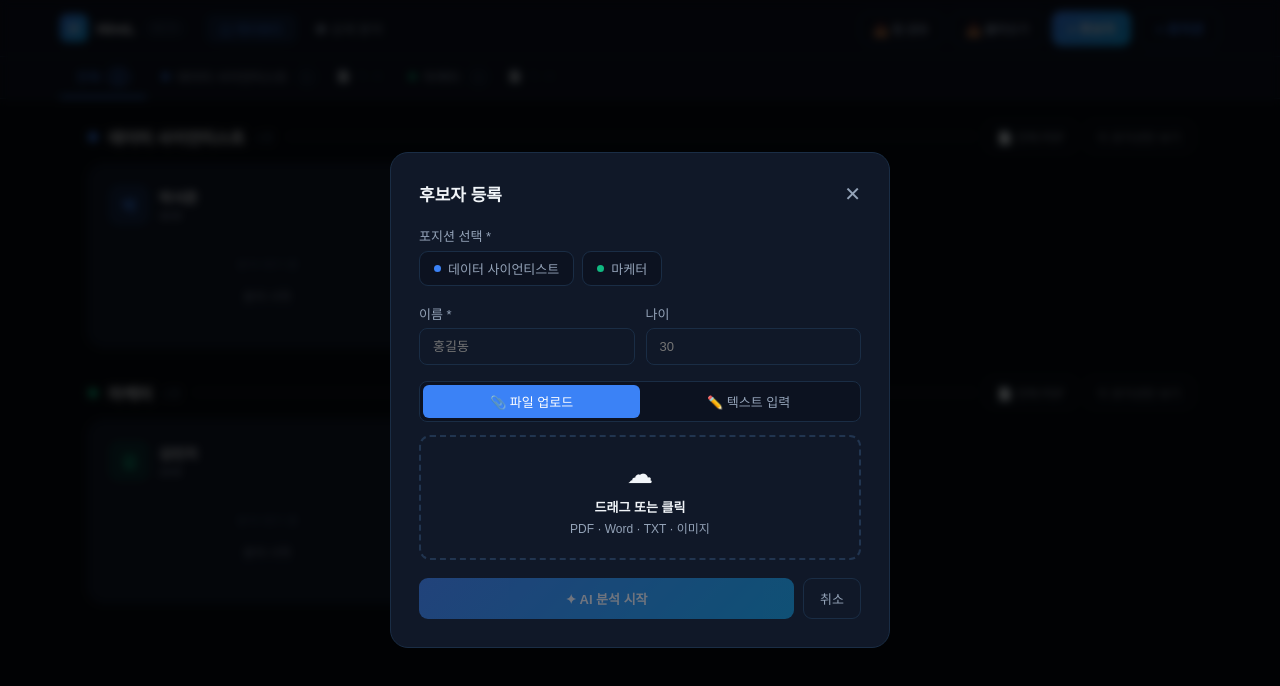
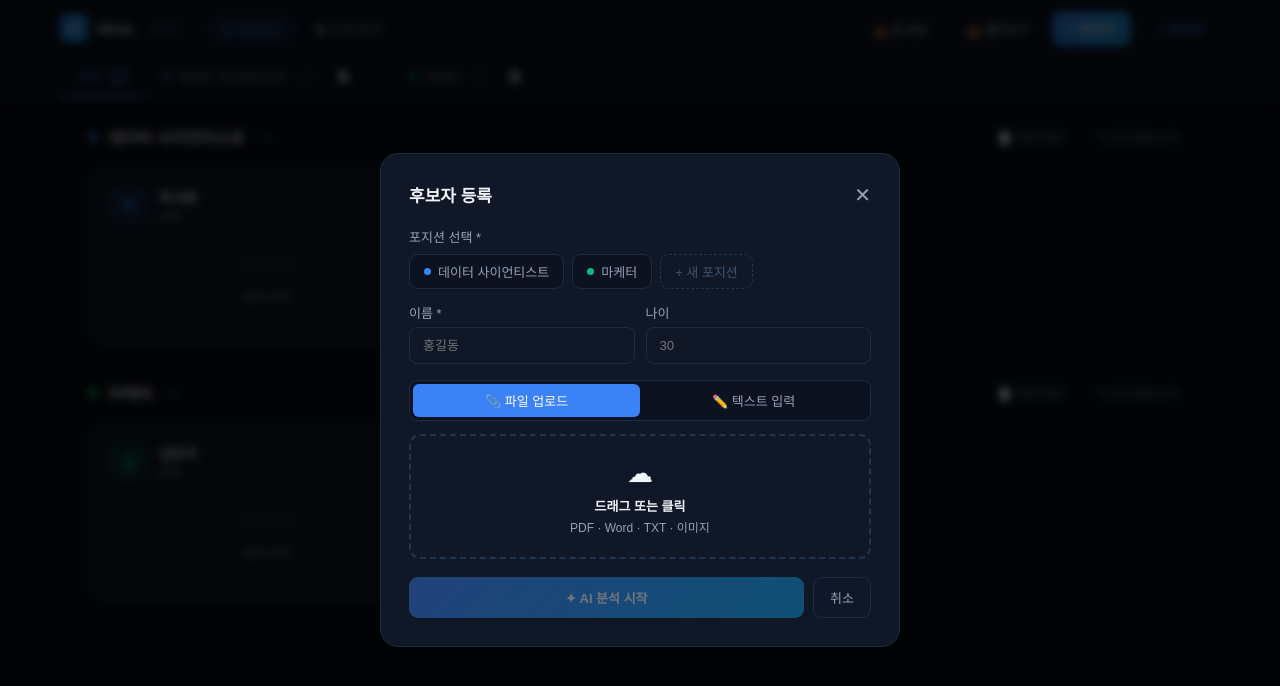
Before and after one commit to dongsilverk-collab/hirel, a Next.js app: page / in a window 1280 px wide. Both pictures are taken after a click on the button "+ 후보자". Shown: the top 686 px of the page. Built offline with nearby package versions, Linux system fonts and the light colour scheme.

Commit message:
포지션 등록 + 분석 수정

```diff
--- a/pages/index.jsx
+++ b/pages/index.jsx
@@ -38,12 +38,18 @@ const scHex=(s)=>s>=75?"#10B981":s>=50?"#3B82F6":s>=30?"#F59E0B":"#EF4444";
 
 // ─── AI call (via /api/chat proxy) ───────────────────────────────────────────
 async function callAI(body) {
+  try {
     const res = await fetch("/api/chat", {
       method: "POST",
       headers: { "Content-Type": "application/json" },
       body: JSON.stringify({ model: "claude-sonnet-4-20250514", max_tokens: 1500, ...body }),
     });
+    if (!res.ok) throw new Error(`HTTP ${res.status}`);
     return res.json();
+  } catch (e) {
+    console.error("API 호출 오류:", e);
+    throw e;
+  }
 }
 
 async function analyzeResume(jd, candidate) {
@@ -645,10 +651,16 @@ export default function HireL() {
 
   const doAnalyze = async (c) => {
     const pos = positions.find(p => p.id === c.positionId);
-    if (!pos) return;
+    if (!pos) { showToast("포지션을 찾을 수 없습니다", "error"); return; }
     setAnalyzingIds(p => new Set(p).add(c.id));
-    try { const r = await analyzeResume(pos.jd, c); setCandidates(p => p.map(x => x.id === c.id ? { ...x, analysis: r } : x)); }
-    catch (e) { console.error(e); }
+    try {
+      const r = await analyzeResume(pos.jd, c);
+      setCandidates(p => p.map(x => x.id === c.id ? { ...x, analysis: r } : x));
+      showToast(`${c.name} 분석 완료 — ${r.totalScore}점 ${r.verdict}`);
+    } catch (e) {
+      console.error("분석 오류:", e);
+      showToast(`분석 실패: API 키를 확인해주세요`, "error");
+    }
     setAnalyzingIds(p => { const s = new Set(p); s.delete(c.id); return s; });
   };
 
@@ -977,27 +989,54 @@ export default function HireL() {
       {/* Add Candidate Modal */}
       {showAddCandidate && (
         <div style={{ position: "fixed", inset: 0, background: "rgba(0,0,0,.75)", display: "flex", alignItems: "center", justifyContent: "center", zIndex: 1000, backdropFilter: "blur(4px)" }}>
-          <div style={{ background: C.card, borderRadius: 18, border: `1px solid ${C.border}`, padding: 28, width: 500, maxWidth: "95vw", maxHeight: "88vh", overflowY: "auto" }}>
+          <div style={{ background: C.card, borderRadius: 18, border: `1px solid ${C.border}`, padding: 28, width: 520, maxWidth: "95vw", maxHeight: "90vh", overflowY: "auto" }}>
             <div style={{ display: "flex", alignItems: "center", justifyContent: "space-between", marginBottom: 20 }}>
               <h3 style={{ fontSize: 17, fontWeight: 700, margin: 0 }}>후보자 등록</h3>
               <button onClick={() => setShowAddCandidate(false)} style={{ background: "none", border: "none", color: C.sub, cursor: "pointer", fontSize: 20 }}>✕</button>
             </div>
-            {positions.length === 0 ? (
-              <div style={{ textAlign: "center", padding: "30px 0" }}>
-                <div style={{ fontSize: 14, color: C.sub, marginBottom: 14 }}>먼저 포지션을 추가해주세요</div>
-                <button onClick={() => { setShowAddCandidate(false); setShowPositionModal(true); }} style={BP()}>+ 포지션 추가</button>
-              </div>
-            ) : (<>
-              <label style={{ fontSize: 13, color: C.sub, display: "block", marginBottom: 6 }}>포지션 선택 *</label>
-              <div style={{ display: "flex", flexWrap: "wrap", gap: 8, marginBottom: 18 }}>
+
+            {/* 포지션 선택 + 인라인 추가 */}
+            <label style={{ fontSize: 13, color: C.sub, display: "block", marginBottom: 8 }}>포지션 선택 *</label>
+            <div style={{ display: "flex", flexWrap: "wrap", gap: 8, marginBottom: 14 }}>
               {positions.map(pos => {
                 const rc = ROLE_COLORS[pos.colorIdx || 0];
                 const s = addForm.positionId === pos.id;
-                  return (<button key={pos.id} onClick={() => setAddForm(p => ({ ...p, positionId: pos.id }))} style={{ display: "flex", alignItems: "center", gap: 7, padding: "7px 14px", borderRadius: 9, border: `1px solid ${s ? rc.accent : C.border}`, background: s ? rc.glow : C.surface, color: s ? rc.accent : C.sub, cursor: "pointer", fontFamily: "inherit", fontSize: 13, fontWeight: 500, transition: "all .15s" }}>
+                return (<button key={pos.id} onClick={() => setAddForm(p => ({ ...p, positionId: pos.id, showNewPos: false }))} style={{ display: "flex", alignItems: "center", gap: 7, padding: "7px 14px", borderRadius: 9, border: `1px solid ${s ? rc.accent : C.border}`, background: s ? rc.glow : C.surface, color: s ? rc.accent : C.sub, cursor: "pointer", fontFamily: "inherit", fontSize: 13, fontWeight: 500, transition: "all .15s" }}>
                   <div style={{ width: 7, height: 7, borderRadius: "50%", background: rc.accent }} />{pos.name}
                 </button>);
               })}
+              {/* 새 포지션 인라인 추가 버튼 */}
+              <button onClick={() => setAddForm(p => ({ ...p, showNewPos: !p.showNewPos, positionId: "" }))}
+                style={{ display: "flex", alignItems: "center", gap: 6, padding: "7px 14px", borderRadius: 9, border: `1px dashed ${addForm.showNewPos ? C.accent : C.borderL}`, background: addForm.showNewPos ? C.glow : "transparent", color: addForm.showNewPos ? C.accent : C.muted, cursor: "pointer", fontFamily: "inherit", fontSize: 13, fontWeight: 500 }}>
+                + 새 포지션
+              </button>
             </div>
+
+            {/* 새 포지션 인라인 폼 */}
+            {addForm.showNewPos && (
+              <div style={{ background: C.surface, borderRadius: 12, border: `1px solid ${C.accent}40`, padding: 16, marginBottom: 16 }}>
+                <div style={{ fontSize: 13, fontWeight: 600, color: C.accent, marginBottom: 12 }}>✦ 새 포지션 만들기</div>
+                <div style={{ display: "grid", gridTemplateColumns: "1fr auto", gap: 8, marginBottom: 10 }}>
+                  <input value={addForm.newPosName || ""} onChange={e => setAddForm(p => ({ ...p, newPosName: e.target.value }))} placeholder="포지션명 (예: 마케터)" style={{ ...IS }} />
+                  <div style={{ display: "flex", gap: 6 }}>
+                    {ROLE_COLORS.map((rc, i) => (
+                      <div key={i} onClick={() => setAddForm(p => ({ ...p, newPosColorIdx: i }))} style={{ width: 22, height: 22, borderRadius: "50%", background: rc.accent, cursor: "pointer", border: `2px solid ${(addForm.newPosColorIdx ?? 0) === i ? "#fff" : "transparent"}`, flexShrink: 0 }} />
+                    ))}
+                  </div>
+                </div>
+                <textarea value={addForm.newPosJd || ""} onChange={e => setAddForm(p => ({ ...p, newPosJd: e.target.value }))} placeholder="채용 공고 (JD) 입력..." rows={5} style={{ ...IS, resize: "vertical", marginBottom: 10 }} />
+                <button onClick={() => {
+                  if (!addForm.newPosName || !addForm.newPosJd) return;
+                  const np = { id: `p${Date.now()}`, name: addForm.newPosName, jd: addForm.newPosJd, colorIdx: addForm.newPosColorIdx ?? 0 };
+                  setPositions(p => [...p, np]);
+                  setAddForm(p => ({ ...p, positionId: np.id, showNewPos: false, newPosName: "", newPosJd: "", newPosColorIdx: 0 }));
+                  showToast(`포지션 "${np.name}" 추가됨`);
+                }} style={{ ...BP(), width: "100%", fontSize: 13, padding: "9px", opacity: (addForm.newPosName && addForm.newPosJd) ? 1 : .4 }}>
+                  포지션 저장 후 선택
+                </button>
+              </div>
+            )}
+
             <div style={{ display: "grid", gridTemplateColumns: "1fr 1fr", gap: 11, marginBottom: 16 }}>
               <div><label style={{ fontSize: 13, color: C.sub, display: "block", marginBottom: 5 }}>이름 *</label><input value={addForm.name} onChange={e => setAddForm(p => ({ ...p, name: e.target.value }))} placeholder="홍길동" style={IS} /></div>
               <div><label style={{ fontSize: 13, color: C.sub, display: "block", marginBottom: 5 }}>나이</label><input value={addForm.age} onChange={e => setAddForm(p => ({ ...p, age: e.target.value }))} placeholder="30" type="number" style={IS} /></div>
@@ -1014,7 +1053,6 @@ export default function HireL() {
                 style={{ ...BP(), flex: 1, opacity: (!addForm.name || !addForm.positionId) ? .4 : 1 }}>✦ AI 분석 시작</button>
               <button onClick={() => setShowAddCandidate(false)} style={{ background: "none", border: `1px solid ${C.border}`, borderRadius: 9, color: C.sub, padding: "10px 16px", fontSize: 13, cursor: "pointer", fontFamily: "inherit" }}>취소</button>
             </div>
-            </>)}
           </div>
         </div>
       )}
```
Lines whose indentation alone changed are shown as unchanged.
